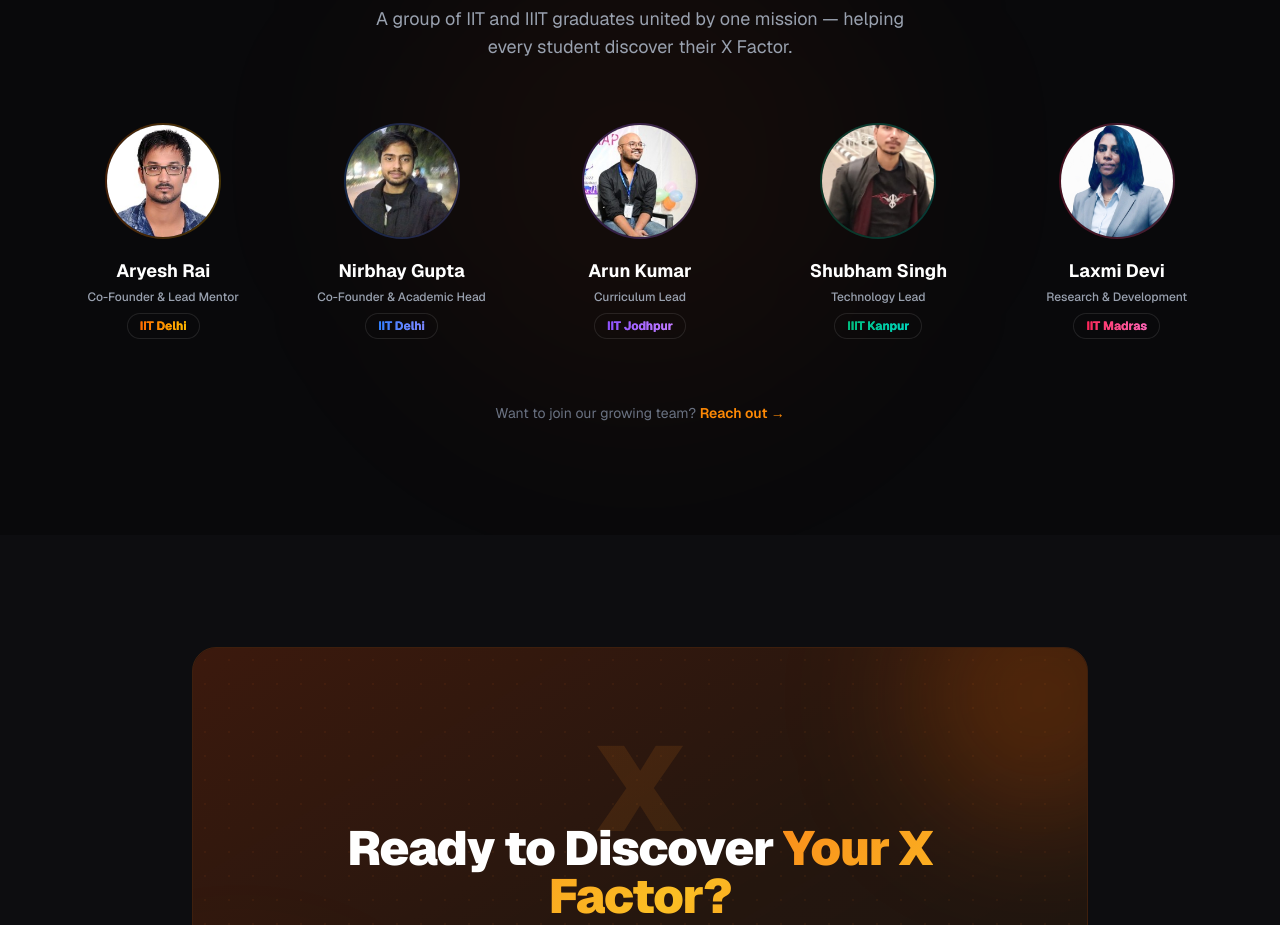
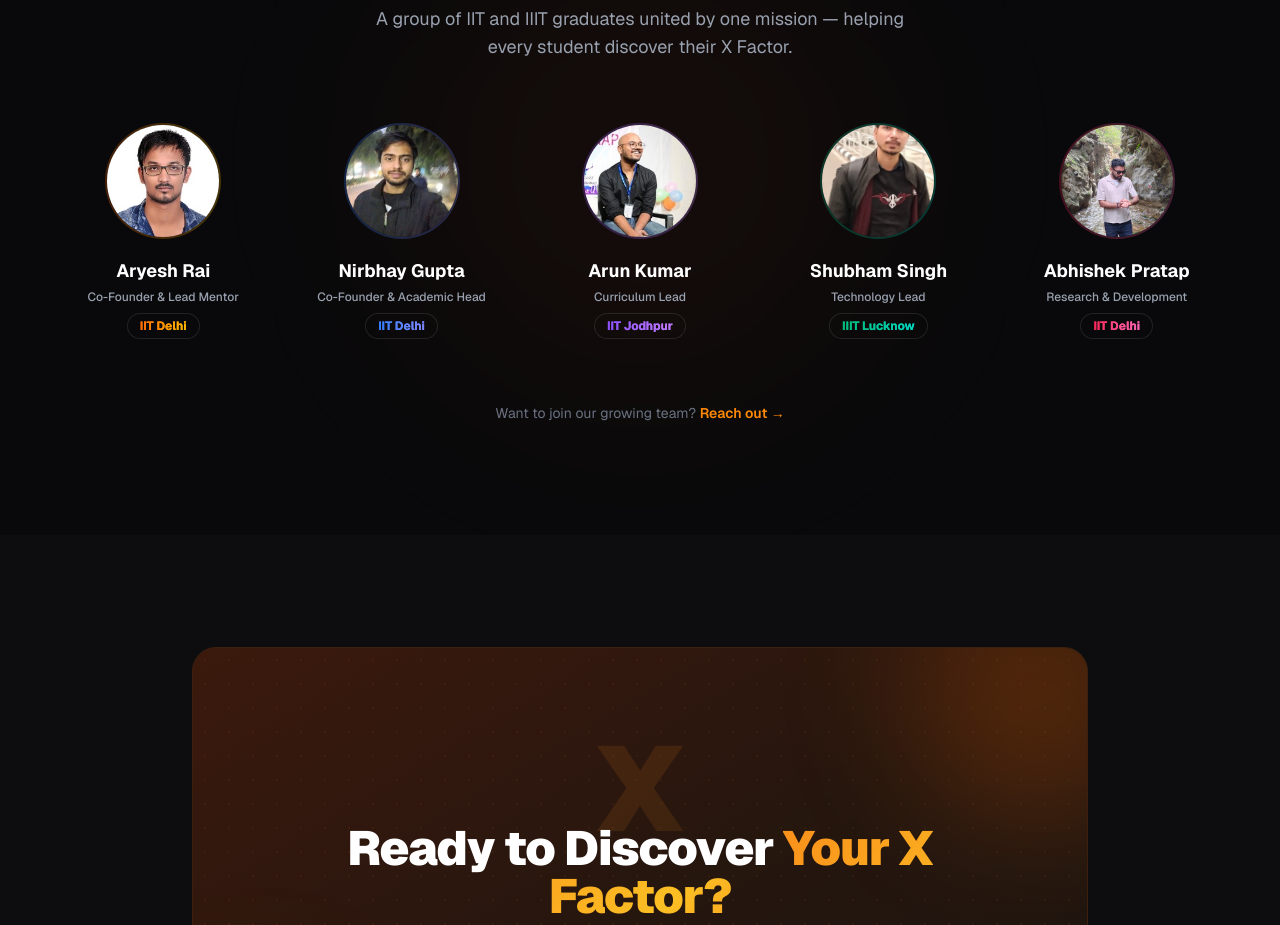
Before and after one commit to nirbhay002/logixai, a Next.js app: page / in a window 1280 px wide. Shown: the part 3640-4565 px from the top of the page. Built offline with nearby package versions, Linux system fonts and the light colour scheme.

Commit message:
one profile changed

```diff
--- a/app/components/TeamSection.tsx
+++ b/app/components/TeamSection.tsx
@@ -40,17 +40,17 @@ const TEAM: Member[] = [
   },
   {
     name:      "Shubham Singh",
-    institute: "IIIT Kanpur",
+    institute: "IIIT Lucknow",
     role:      "Technology Lead",
     img:       "/team/shubham.jpg",
     initials:  "SS",
     gradient:  "from-emerald-500 to-teal-400",
   },
   {
-    name:      "Laxmi Devi",
-    institute: "IIT Madras",
+    name:      "Abhishek Pratap",
+    institute: "IIT Delhi",
     role:      "Research & Development",
-    img:       "/team/laxmi.jpg",
+    img:       "/team/abhishek.jpg",
     initials:  "LD",
     gradient:  "from-rose-500 to-pink-400",
   },
```
Also changed, not shown: public/team/abhishek.jpg (added), public/team/laxmi.jpg (deleted).
